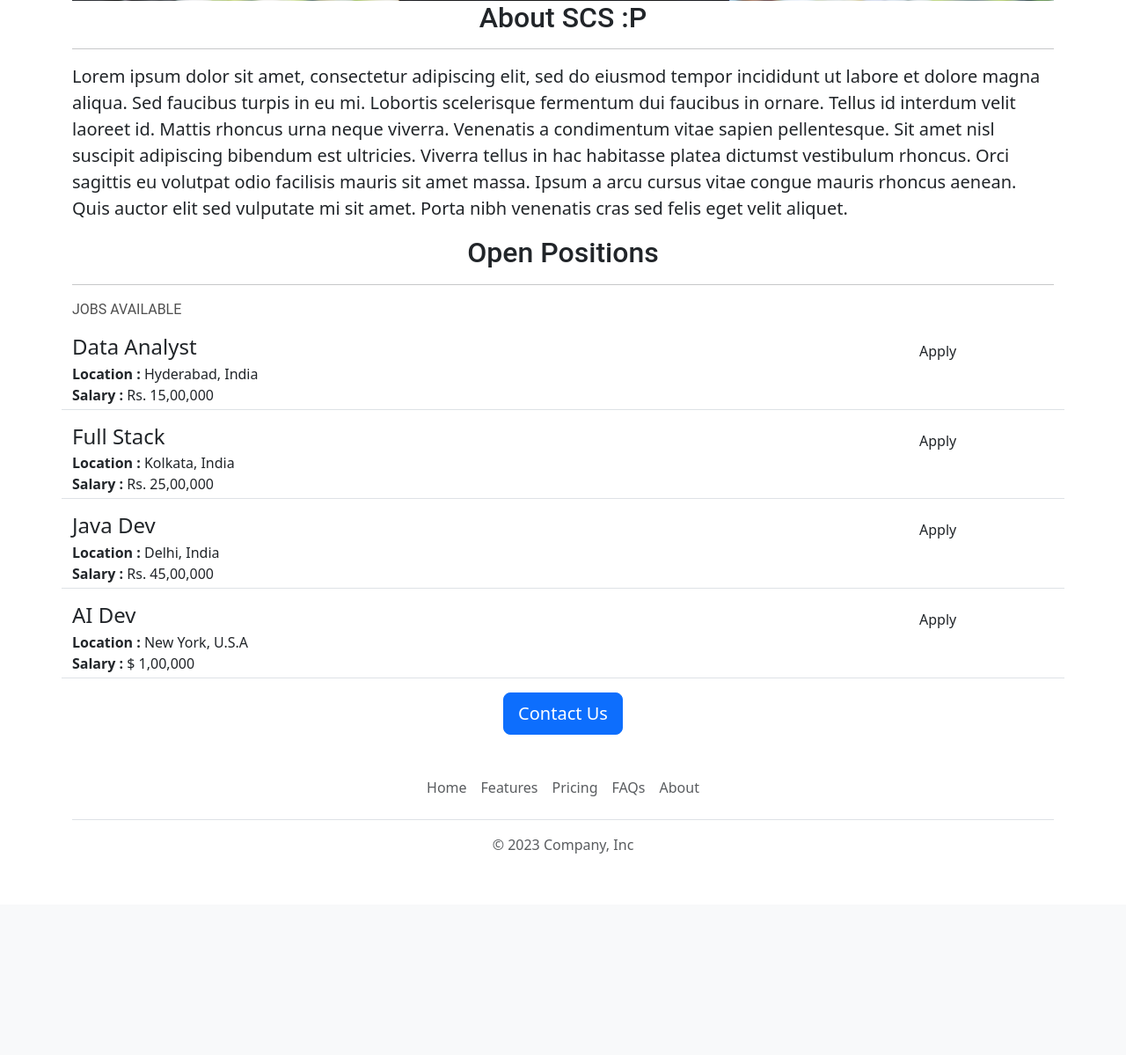
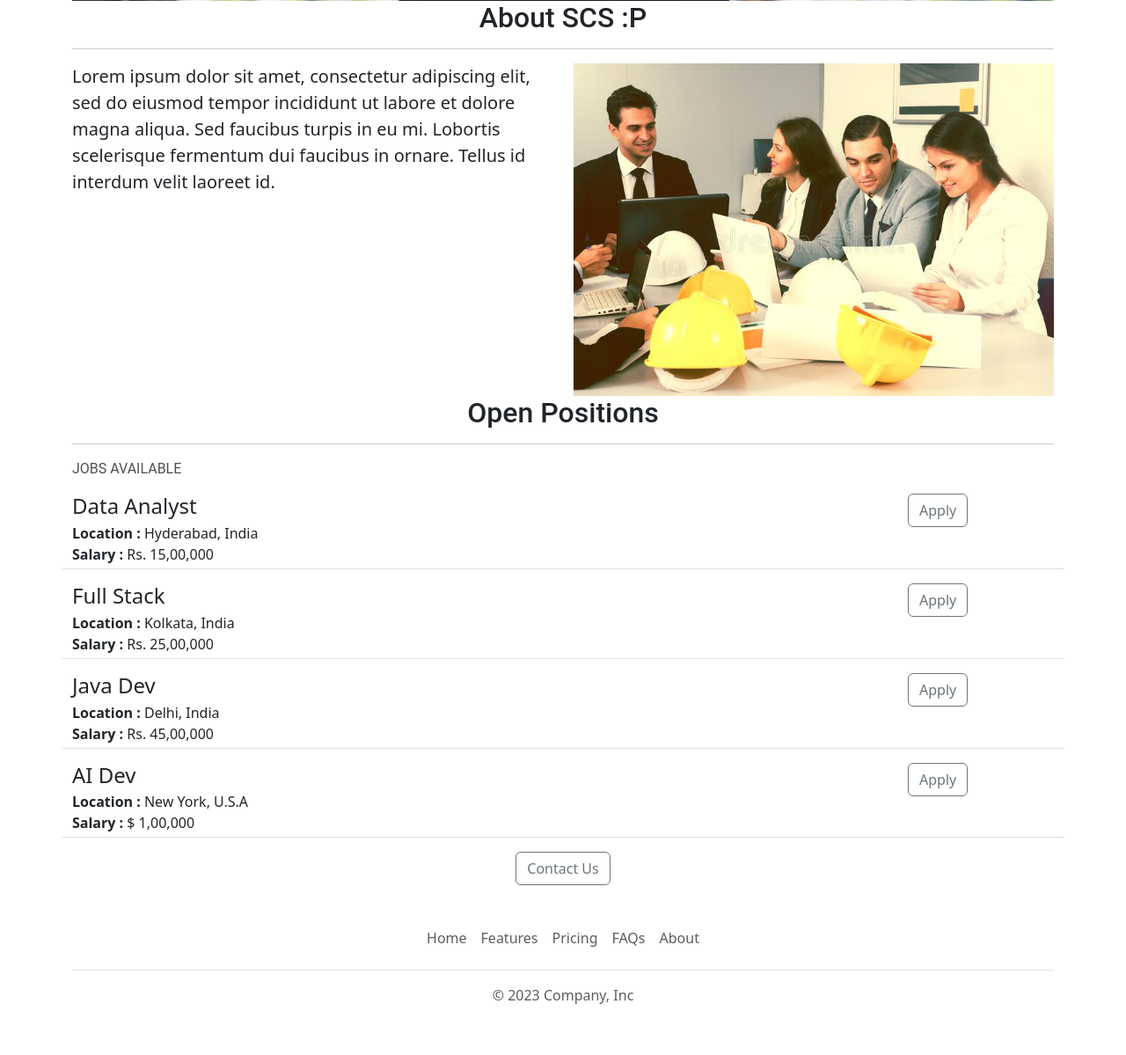
Before and after one commit to Sai-Deepak-1/Jovian-Careers-Website, a Flask app: page / in a window 1280 px wide. Shown: the part 823-2022 px from the top of the page at 88% size. Before the commit the page ends 1793 px from the top, so only its background shows below. Run offline with Flask 2, Linux system fonts and the light colour scheme.

Commit message:
Functional & Aesthetic Website

```diff
--- a/app.py
+++ b/app.py
@@ -38,6 +38,7 @@ def hello_world():
 
 @app.route("/api/jobs")
 def job_list():
+    #jsonify is a function in flask which gives us json as an output
     return Flask.jsonify(Jobs)
 
 if __name__ == "__main__":
--- a/templates/home.html
+++ b/templates/home.html
@@ -44,7 +44,15 @@
         <img class = "img-fluid" src = "static/career.jpg"></br>
 
         <h2>About SCS :P</h2><hr>
-        <p class = "lead">Lorem ipsum dolor sit amet, consectetur adipiscing elit, sed do eiusmod tempor incididunt ut labore et dolore magna aliqua. Sed faucibus turpis in eu mi. Lobortis scelerisque fermentum dui faucibus in ornare. Tellus id interdum velit laoreet id. Mattis rhoncus urna neque viverra. Venenatis a condimentum vitae sapien pellentesque. Sit amet nisl suscipit adipiscing bibendum est ultricies. Viverra tellus in hac habitasse platea dictumst vestibulum rhoncus. Orci sagittis eu volutpat odio facilisis mauris sit amet massa. Ipsum a arcu cursus vitae congue mauris rhoncus aenean. Quis auctor elit sed vulputate mi sit amet. Porta nibh venenatis cras sed felis eget velit aliquet.</p>
+        <div class = "row">
+            <div class = "col-md-6">
+                <p class = "lead">Lorem ipsum dolor sit amet, consectetur adipiscing elit, sed do eiusmod tempor incididunt ut labore et dolore magna aliqua. Sed faucibus turpis in eu mi. Lobortis scelerisque fermentum dui faucibus in ornare. Tellus id interdum velit laoreet id.</p>
+            </div>
+            <div class="d-none d-md-block col-md-6">
+                <img class="img-fluid" src = "static/meeting.jpg">
+            </div>
+
+        </div>
         <h2>Open Positions</h2>
         <hr>
         <p class = "ptext">JOBS AVAILABLE </p>
@@ -54,9 +62,10 @@
             {% endfor %}
         </p>
         <div style="text-align : center;">
-            <button class = "btn btn-primary btn-lg">Contact Us</button>
+           <a href = "mailto:helloxyz123@gmail.com?subject=Question%20Regarding%20Job%20A&body=My%20Name%20%3A%20%3CYour%20Name%20Here%3E%0D%0A%0D%0AMy%20Question%20%3A%20%3CYour%20Question%3E" type = " button" class="btn btn-outline-secondary float-right align-middle">Contact Us</a>
             <p class = "mt-4"></p>
         </div>
+
     </div>
     {% include 'footer.html' %}
 </body>
--- a/templates/job.html
+++ b/templates/job.html
@@ -22,7 +22,8 @@
             {% endif %}
         </div>
         <div class="col-2">
-            <button type = "button" class = btn btn-outline-secondary>Apply</button>           </div>
+            <div><a href = "mailto:helloxyz123@gmail.com?subject=Job%20Application%20for%20{{job['title']}}&body=My%20Name%20%3A%20%3CYour%20name%20here%3E%0D%0AMy%20Resume%20Link%3A%20%3CYour%20Resume%20Link%20here%3E%0D%0AMy%20LinkedIn%20Link%20%3A%20%3CYour%20LinkedIn%20Link%20here%3E" type = " button" class="btn btn-outline-secondary float-right align-middle">Apply</a></div>
+           </div>
     </div>
 </body>
 </html>
```
Also changed, not shown: static/meeting.jpg (added).
